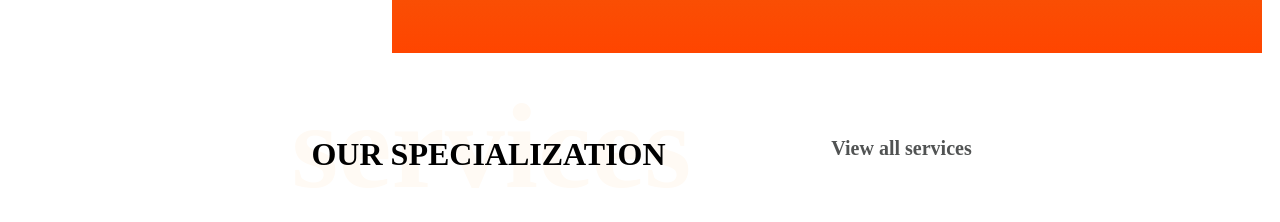
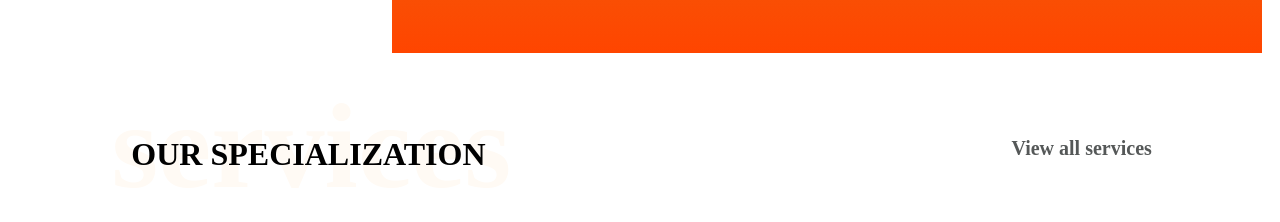
Before and after one commit to gauravkubetkar/htmlcssproject, a plain HTML site: page index.html in a window 1280 px wide. Shown: the part 641-863 px from the top of the page. Drawn offline with Linux system fonts and the light colour scheme.

Commit message:
Update test1.css

```diff
--- a/test1.css
+++ b/test1.css
@@ -162,10 +162,10 @@
 }
 
 .view-all-services{
-    margin-left: 10%;
+    margin-left: 40%;
     justify-content: end;
     margin-top: 7%;
-    color: rgb(81, 83, 83);
+    color: rgb(85, 88, 88);
     font-size: 20px;
     font-weight: bold;
 }
```
